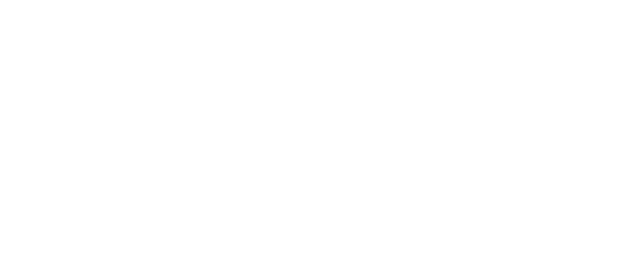
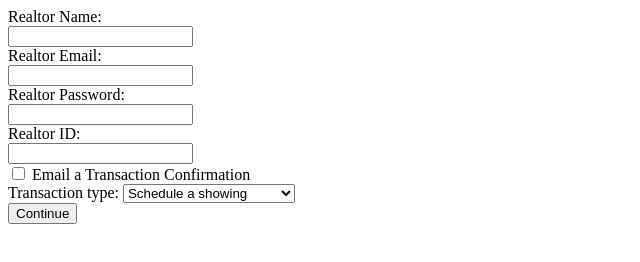
Before and after one commit to tmazyrko/IT202-Assignment2, a plain HTML site: page index.html in a window 1280 px wide. Shown: the whole page, without its empty margins (0-640 px from the left). Drawn offline with Linux system fonts and the light colour scheme.

Commit message:
Added base form layout

```diff
--- a/index.html
+++ b/index.html
@@ -3,8 +3,35 @@
 <head>
     <meta charset="UTF-8">
     <title>HHR - User Login</title>
+    <script src="formval.js"></script>
 </head>
 <body>
+    <form name="myForm" onsubmit="return validateForm()">
+        <label for="name">Realtor Name:</label><br>
+        <input type="text" id="name" name="name"><br>
 
+        <label for="email">Realtor Email:</label><br>
+        <input type="text" id="email" name="email"><br>
+
+        <label for="pass">Realtor Password:</label><br>
+        <input type="password" id="pass" name="pass"><br>
+
+        <label for="id">Realtor ID:</label><br>
+        <input type="number" id="id" name="id"><br>
+
+        <input type="checkbox" id="emailreq" name="emailreq" onchange="doChecked(this)">
+        <label for="emailreq">Email a Transaction Confirmation</label><br>
+
+        <label for="transaction">Transaction type:</label>
+        <select id="transaction" onchange="doSelected(this)">
+            <option value="schedule">Schedule a showing</option>
+            <option value="remove">Remove a showing</option>
+            <option value="search">Search realtor's schedule</option>
+            <option value="register">Register new account</option>
+        </select><br>
+
+        <input type="submit" value="Continue">
+
+    </form>
 </body>
 </html>
```
